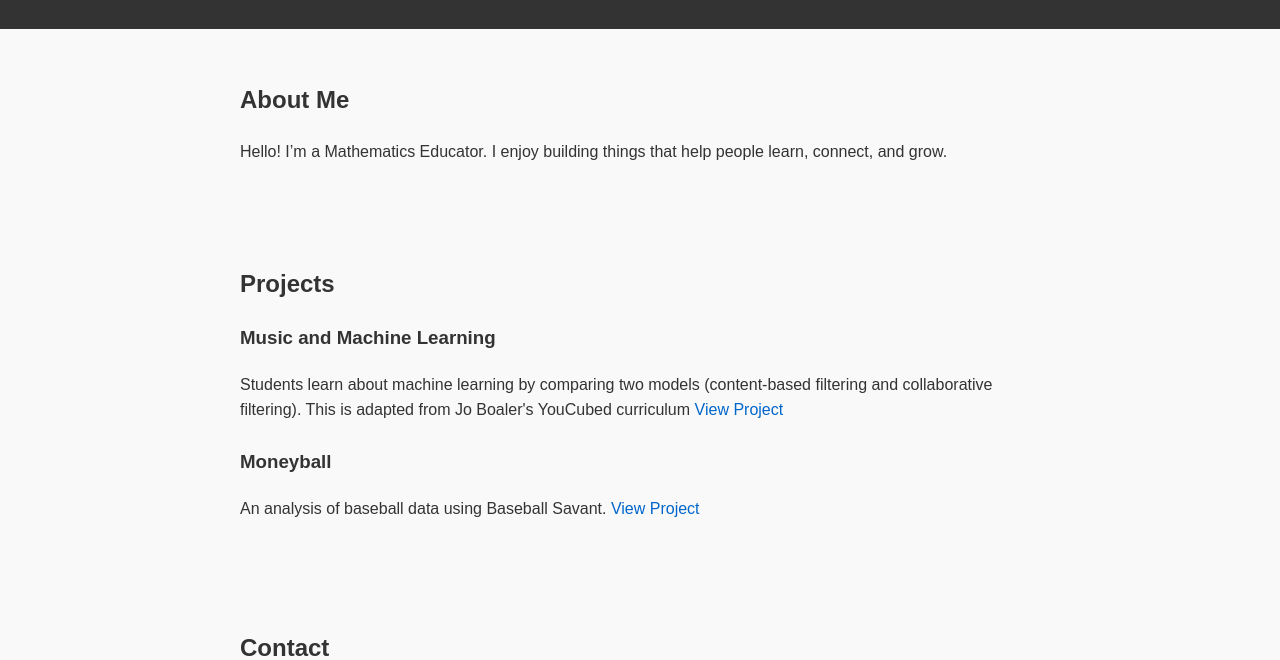
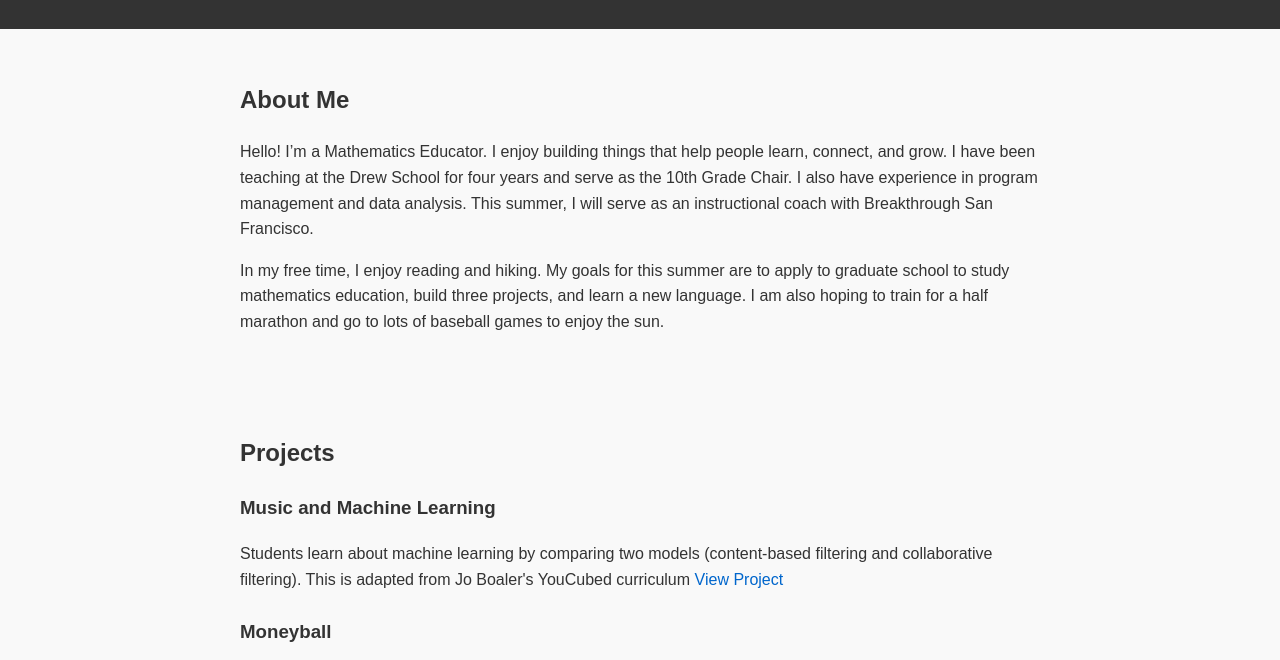
Before and after one commit to carolynnrjimenez/portfolio, a plain HTML site: page index.html in a window 1280 px wide. Shown: the part 440-1100 px from the top of the page. Drawn offline with Linux system fonts and the light colour scheme.

Commit message:
update about me section

```diff
--- a/index.html
+++ b/index.html
@@ -15,7 +15,8 @@
 
   <section class="about">
     <h2>About Me</h2>
-    <p>Hello! I’m a Mathematics Educator. I enjoy building things that help people learn, connect, and grow.</p>
+    <p>Hello! I’m a Mathematics Educator. I enjoy building things that help people learn, connect, and grow. I have been teaching at the Drew School for four years and serve as the 10th Grade Chair. I also have experience in program management and data analysis. This summer, I will serve as an instructional coach with Breakthrough San Francisco.</p>
+    <p>In my free time, I enjoy reading and hiking. My goals for this summer are to apply to graduate school to study mathematics education, build three projects, and learn a new language. I am also hoping to train for a half marathon and go to lots of baseball games to enjoy the sun.</p>
   </section>
 
   <section class="projects">
```
